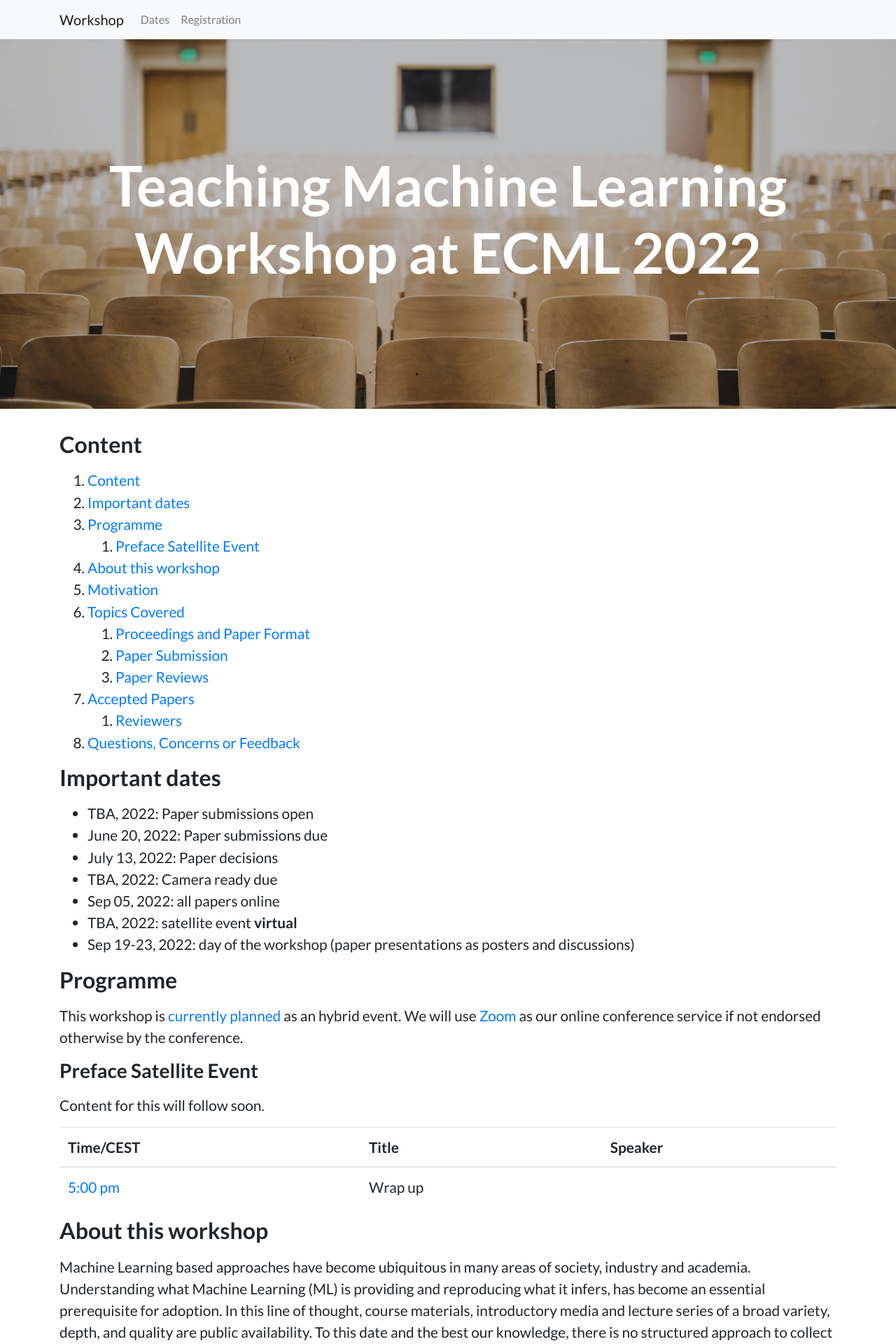
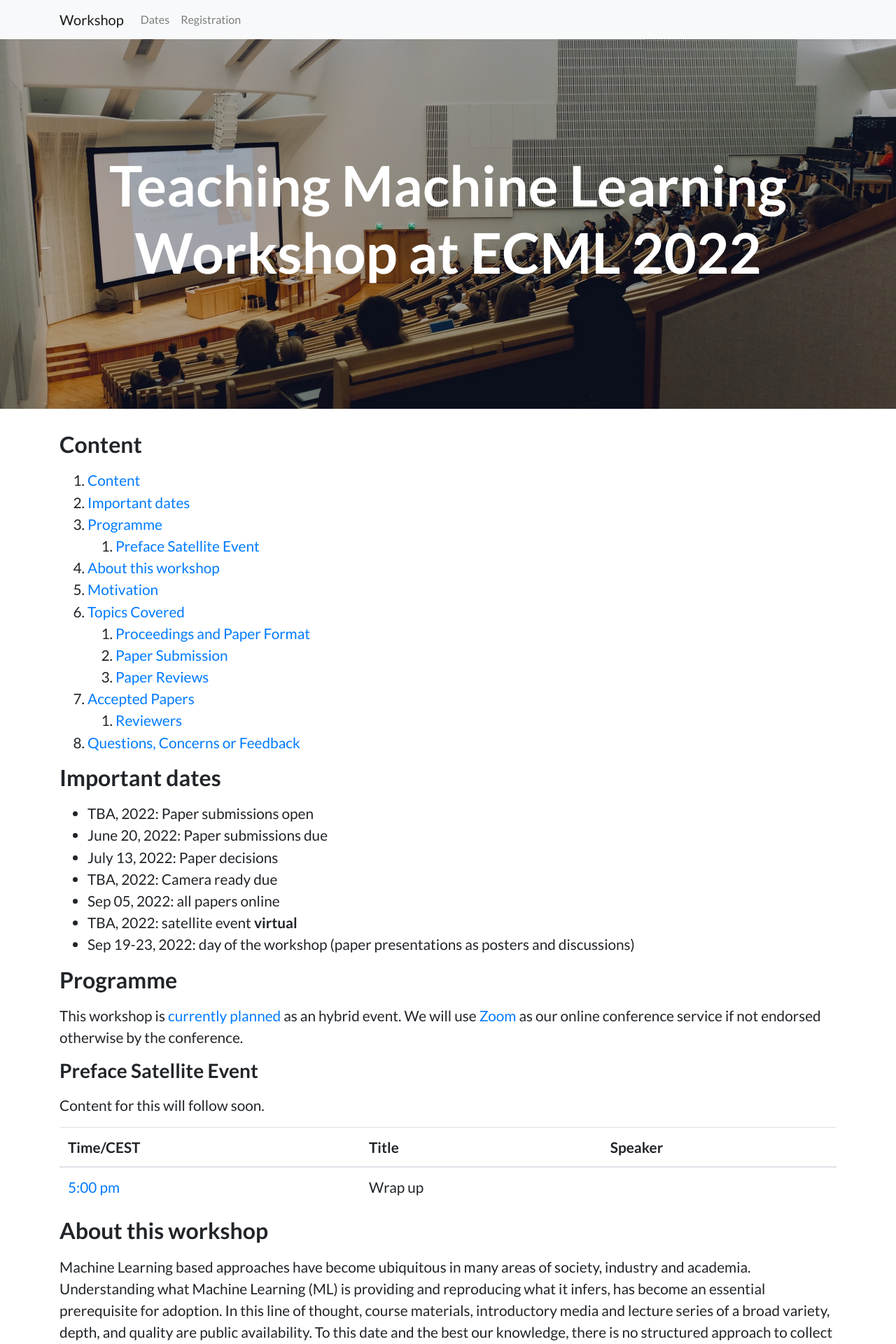
Before and after one commit to teaching-ml/2022, a Jekyll site: the page built from index.md, in a window 1280 px wide. Shown: the top 1920 px of the page at 70% size. Built offline with Jekyll 4.4.1, drawn with Linux system fonts in a browser that asks for light colours.

Commit message:
update header file

```diff
--- a/css/landing-page.css
+++ b/css/landing-page.css
@@ -27,7 +27,7 @@ h6 {
 header.masthead {
   position: relative;
   background-color: #343a40;
-  background: url("../img/bg-masthead-4.webp") no-repeat center center;
+  background: url("../img/bg-masthead-5.jpg") no-repeat center center;
   background-size: cover;
   padding-top: 8rem;
   padding-bottom: 8rem;
```
